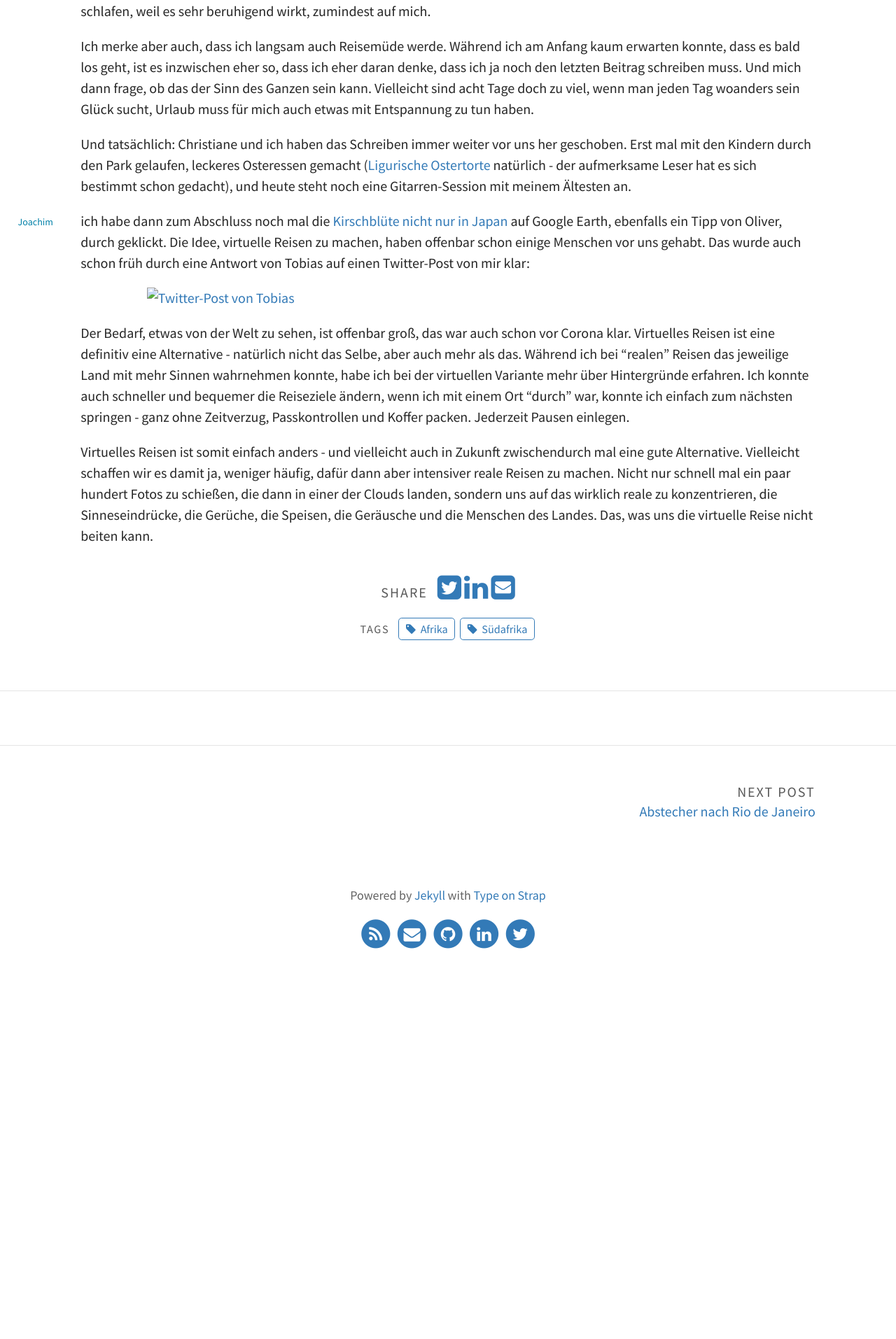
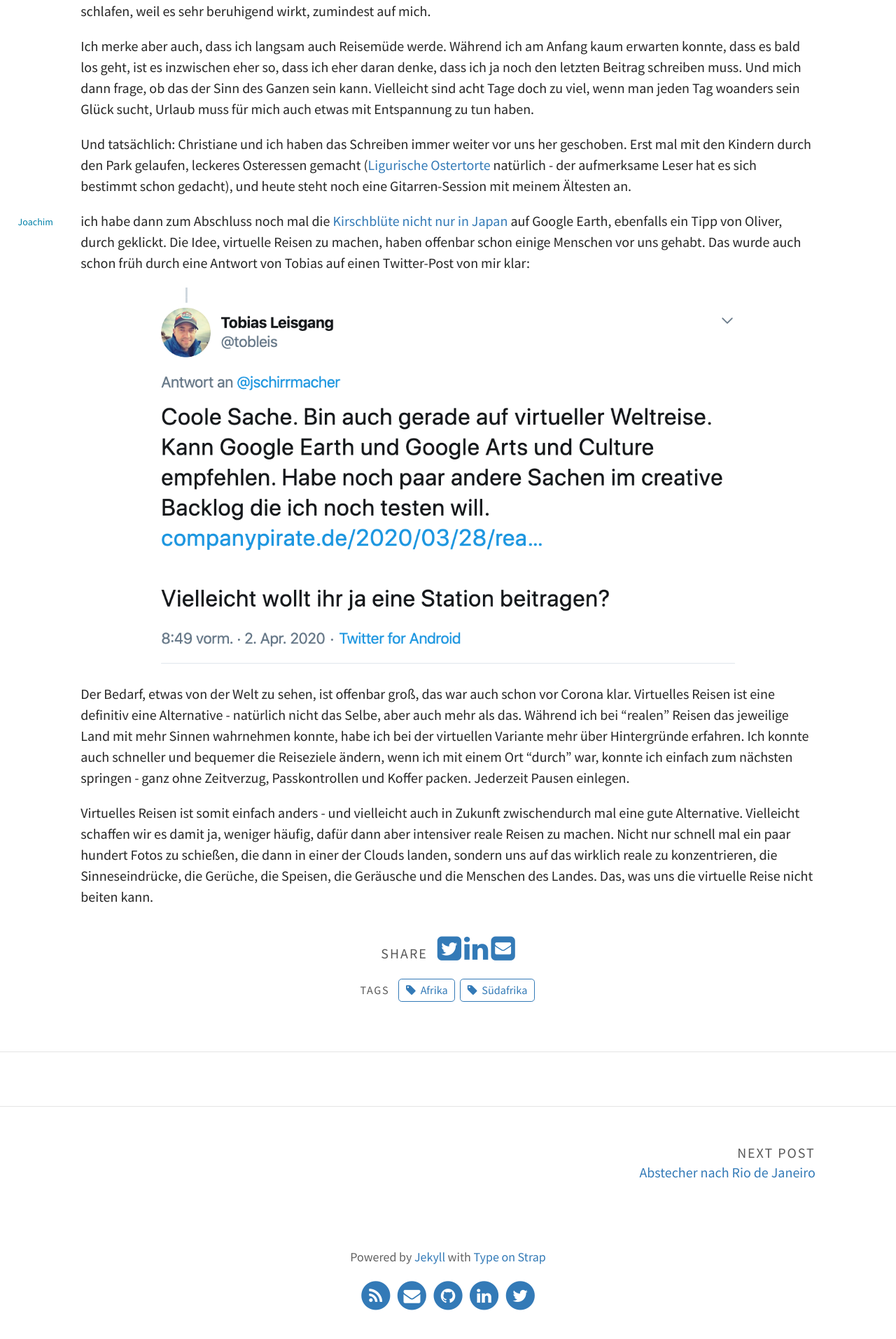
Before and after one commit to jschirrmacher/eight-days, a Jekyll site: the page built from _posts/2020-04-13-last-day.md, in a window 1280 px wide. Shown: the part 610-2524 px from the top of the page at 70% size. Built offline with Jekyll 4.4.1, drawn with Linux system fonts in a browser that asks for light colours; comment, search, counter and statistics services are not loaded; before the commit the page ends 2008 px from its top, so only the background shows below that.

Commit message:
Moved twitter image out of gallery

```diff
--- a/_posts/2020-04-13-last-day.md
+++ b/_posts/2020-04-13-last-day.md
@@ -24,7 +24,7 @@ Und tatsächlich: Christiane und ich haben das Schreiben immer weiter vor uns he
 
 ich habe dann zum Abschluss noch mal die [Kirschblüte nicht nur in Japan](https://earth.google.com/web/@35.63111723,139.71334728,11.1536772a,500d,35y,299.63303932h,0t,0r/data=CjoSOBIgM2RmNTg4NmIzYjdmMTFlOTg3Y2FiNzY2YzlkM2U2ZjYiFGVmX2djc19sb2NhbGd1aWRlc18w) auf Google Earth, ebenfalls ein Tipp von Oliver, durch geklickt. Die Idee, virtuelle Reisen zu machen, haben offenbar schon einige Menschen vor uns gehabt. Das wurde auch schon früh durch eine Antwort von Tobias auf einen Twitter-Post von mir klar:
 
-[![Twitter-Post von Tobias]()](https://twitter.com/tobleis/status/1245604356377817091)
+[![Twitter-Post von Tobias]({{ 'assets/img/Twitter2.png' | relative_url }})](https://twitter.com/tobleis/status/1245604356377817091)
 
 Der Bedarf, etwas von der Welt zu sehen, ist offenbar groß, das war auch schon vor Corona klar. Virtuelles Reisen ist eine definitiv eine Alternative - natürlich nicht das Selbe, aber auch mehr als das. Während ich bei "realen" Reisen das jeweilige Land mit mehr Sinnen wahrnehmen konnte, habe ich bei der virtuellen Variante mehr über Hintergründe erfahren. Ich konnte auch schneller und bequemer die Reiseziele ändern, wenn ich mit einem Ort "durch" war, konnte ich einfach zum nächsten springen - ganz ohne Zeitverzug, Passkontrollen und Koffer packen. Jederzeit Pausen einlegen.
 
```
Also changed, not shown: assets/img/Twitter2.png (renamed from gallery/twitter-tobias.png).
